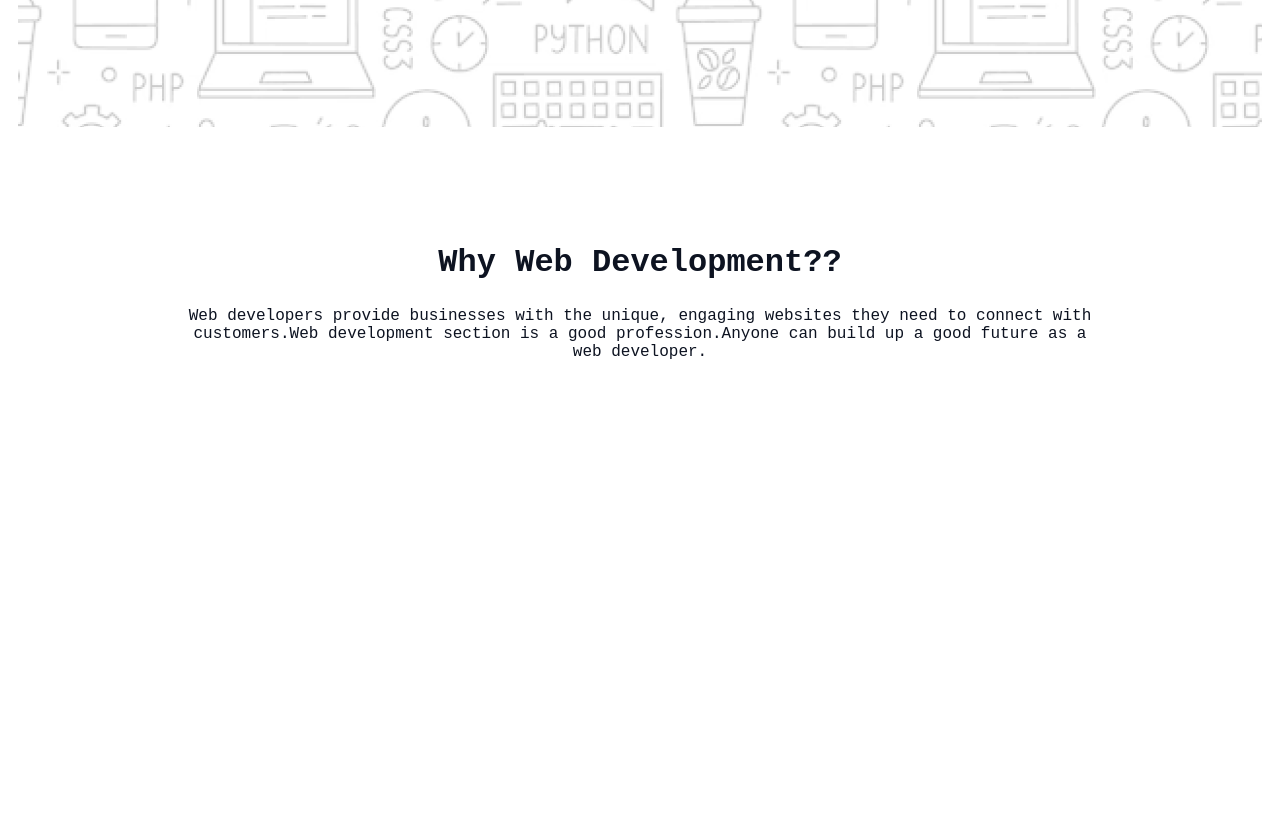
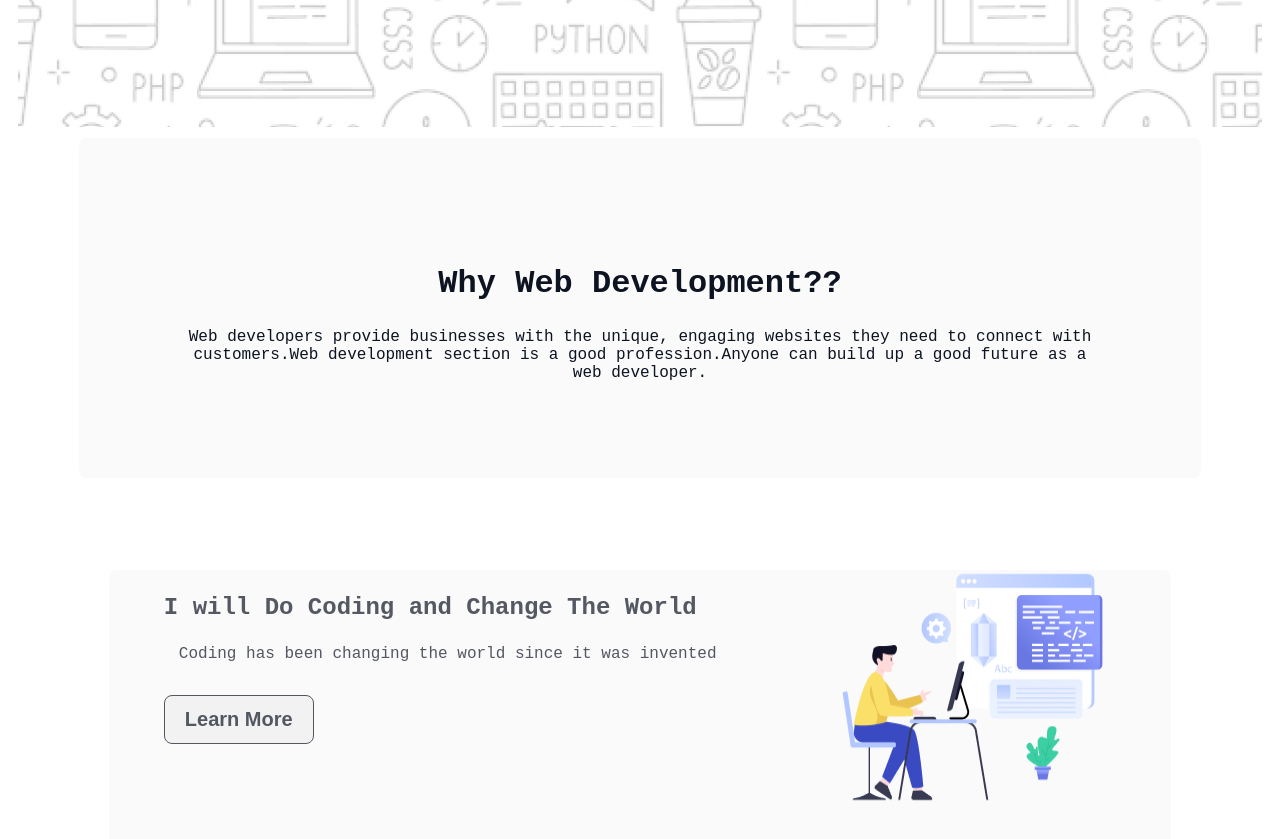
Before and after one commit to srabon87/Assignment01, a plain HTML site: page index.html in a window 1280 px wide. Shown: the part 641-1480 px from the top of the page. Before the commit the page ends 1148 px from the top, so only its background shows below. Drawn offline with Linux system fonts and the light colour scheme; a web font is replaced by a local one.

Commit message:
added more codes

```diff
--- a/index.html
+++ b/index.html
@@ -38,6 +38,18 @@
             <p class="section-description">Web developers provide businesses with the unique, engaging websites they need to connect with customers.Web development section is a good profession.Anyone can build up a good future as a web developer. </p>
         </section>
 
+        <section class="skills">
+            <div class="div-content">
+                <h3 class="layout">I will Do Coding and Change The World</h3>
+                <p class="layout3">Coding has been changing the world since it was invented </p>
+                <button class="btn3">Learn More</button>
+            </div>
+            <img class="size" src="images/Layer_1.png" alt="">
+        </section>
+
+
+
+
     </main>
     <footer>
 
--- a/styles/assignment.css
+++ b/styles/assignment.css
@@ -82,10 +82,57 @@ nav ul{
 }
 .about-bg{
     text-align: center;
-    box-shadow: rgba(13, 19, 33, 0.02);
     margin-bottom: 50px;
-    padding: 80px 97px 80px 97px;
+    padding: 100px 97px 80px 97px;
     margin-left: 70px;
     margin-right: 70px;
+    background-color: rgba(13, 19, 33, 0.02);
+    border: 1px solid white;
+    border-radius: 8px;
 
 }
+.main{
+    box-shadow: rgba(13, 19, 33, 0.02);
+}
+.skills{
+    display: flex;
+    justify-content: space-around;
+    margin: 90px 100px;
+    background-color: rgba(13, 19, 33, 0.02);
+    border: 1px solid white;
+    border-radius: 8px;
+}
+
+.btn3{
+    border: 1px solid rgb(13, 19, 33);
+    border-radius: 8px;
+    opacity: 0.7;
+    font-size: 20px;
+    font-weight: 600;
+    color: rgb(13, 19, 33);
+    padding: 12px 20px 12px 20px;
+    margin-top: 0;
+    margin-bottom: 600px;
+}
+.layout{
+    font-size: 24px;
+    font-weight: 700;
+    color: rgba(13, 19, 33, 0.7);
+}
+.layout3{
+    margin-top: 16px;
+    margin-bottom: 32px;
+    opacity: 0.7;
+    color: rgb(13, 19, 33);
+    font-size: 16px;
+    font-weight: 400;
+    margin-left: 15px;
+    margin-right: 15px;
+}
+.div-content{
+    max-width: 1600px;
+}
+.size{
+    max-width: 500px;
+    max-height: 250px;
+}
```
